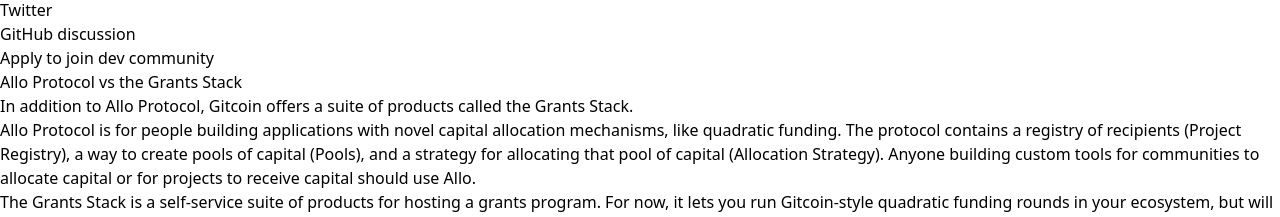
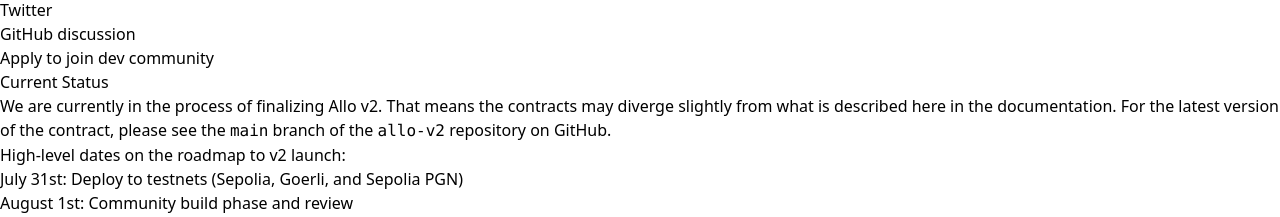
Before and after one commit to allo-protocol/docs, a Next.js app: page / in a window 1280 px wide. Shown: the part 834-1051 px from the top of the page. Built offline with nearby package versions, Linux system fonts and the light colour scheme.

Commit message:
add current status section to homepage

```diff
--- a/pages/index.mdx
+++ b/pages/index.mdx
@@ -61,6 +61,21 @@
 - [ GitHub discussion ](https://github.com/orgs/allo-protocol/discussions)
 - Apply to join dev community
 
+### Current Status
+
+We are currently in the process of finalizing Allo v2. That means the contracts
+may diverge slightly from what is described here in the documentation. For the
+latest version of the contract, please see the `main` branch of the [ `allo-v2`
+](https://github.com/allo-protocol/allo-v2/) repository on GitHub.
+
+High-level dates on the roadmap to v2 launch:
+
+* July 31st: Deploy to testnets (Sepolia, Goerli, and Sepolia PGN)
+* August 1st: Community build phase and review
+* August 21st: Finalize review, implement final changes before audit
+* September 11th: Audit contest starts (estimated)
+* October 2nd: Mainnet deploy
+
 ## Allo Protocol vs the Grants Stack
 
 In addition to Allo Protocol, Gitcoin offers a suite of products called the
--- a/theme.config.jsx
+++ b/theme.config.jsx
@@ -8,7 +8,7 @@
     key: '',
     text: (
       <a href="https://github.com/allo-protocol/allo-v2/" target="_blank" rel="noreferrer">
-        Allo v2 is under active development. Learn more →
+        🚧 Allo v2 is under active development. Learn more →
       </a>
     )
   }
```
